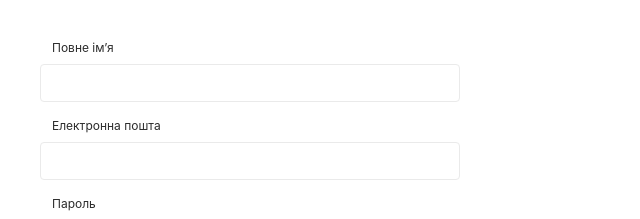
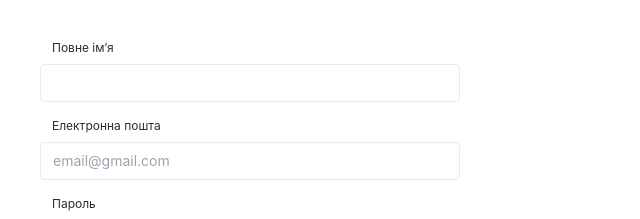
Before and after one commit to Natalia-Kalashnikova/it-traveler, a Vue app: page / in a window 1280 px wide. Shown: the top 219 px of the page, without its empty margins (0-640 px from the left). Built offline with nearby package versions, Linux system fonts and the light colour scheme.

Commit message:
Add new props to input

```diff
--- a/src/components/Auth/RegistrationForm/RegistrationForm.vue
+++ b/src/components/Auth/RegistrationForm/RegistrationForm.vue
@@ -6,7 +6,7 @@ import IInput from '@/components/IInput/IInput.vue';
 <template>
   <form class="max-w-[500px] w-full bg-white p-10 rounded-2xl">
     <IInput class="mb-4" label="Повне ім’я" />
-    <IInput class="mb-4" label="Електронна пошта" />
-    <IInput class="mb-4" label="Пароль" />
+    <IInput class="mb-4" label="Електронна пошта" placeholder="email@gmail.com" />
+    <IInput class="mb-4" label="Пароль" type="password" />
   </form>
 </template>
--- a/src/components/IInput/IInput.vue
+++ b/src/components/IInput/IInput.vue
@@ -2,7 +2,12 @@
 import { ref } from 'vue';
 
 const props = defineProps({
-  label: String
+  label: String,
+  placeholder: String,
+  type: {
+    default: 'text',
+    type: String,
+  }
 })
 
 const text = ref('')
@@ -17,9 +22,9 @@ const changeValue = (event) => {
     <label class="block">
       <span class="block text-xs px-3 mb-2">{{ props.label }}{{ text }}</span>
       <input
-      @focus="()=> console.log('focused')"
       class="w-full text-sm rounded-[4px] border-[#eaeaea] border-[1px] py-2 px-3 focus:outline-primary"
-      type="text"
+      :type="props.type"
+      :placeholder="props.placeholder"
       @input="changeValue">
     </label>
   </div>
```
